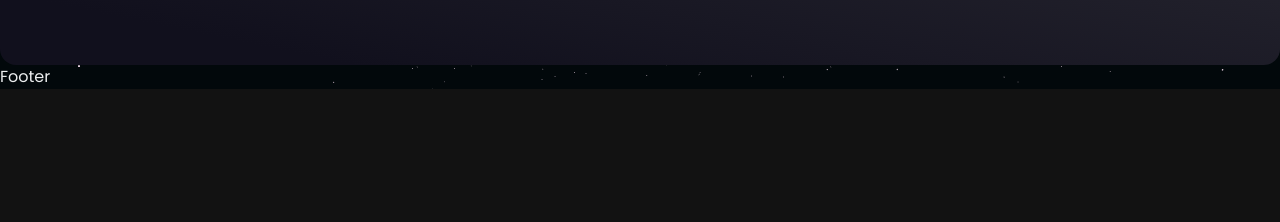
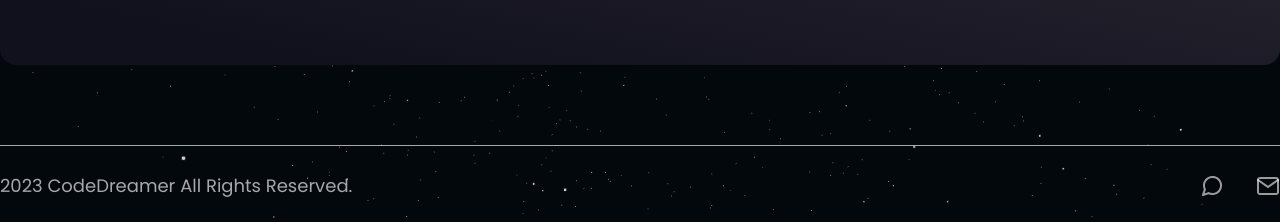
Before and after one commit to Yu19980809/codedreamer-portfolio, a React (Vite) app: page / in a window 1280 px wide. Shown: the part 607-829 px from the top of the page. Before the commit the page ends 800 px from the top, so only its background shows below. Built offline with nearby package versions, Linux system fonts and the light colour scheme.

Commit message:
finished footer section

```diff
--- a/src/App.jsx
+++ b/src/App.jsx
@@ -1,7 +1,7 @@
 import { Navbar, Hero, Services, Works, About, Contact, Footer, StarsCanvas } from './components';
 
 const App = () => (
-  <div className="relative z-0 bg-black-900 text-white">
+  <div className="relative z-0 min-h-[100vh] bg-black-900 text-white">
     <div className="container mx-auto">
       <Navbar />
       <Hero />
--- a/src/assets/index.js
+++ b/src/assets/index.js
@@ -2,10 +2,14 @@ import logo from './logo.png';
 import address from './address.png';
 import phone from './phone.png';
 import mail from './mail.png';
+import chat from './chat.png';
+import email from './email.png';
 
 export {
   logo,
   address,
   phone,
-  mail
+  mail,
+  chat,
+  email
 };
--- a/src/components/Footer.jsx
+++ b/src/components/Footer.jsx
@@ -1,9 +1,23 @@
-import React from 'react'
+import { socialMedia } from '../constants';
 
-const Footer = () => {
-  return (
-    <div>Footer</div>
-  )
-}
+const Footer = () => (
+  <footer className="flex justify-between items-center w-full h-[80px] mt-[80px] border-t border-t-dimWhite">
+    <p className="text-dimWhite text-[18px]">2023 CodeDreamer All Rights Reserved.</p>
 
-export default Footer
+    <div className="flex gap-8">
+      { socialMedia.map( media => (
+        <a
+          key={ media.id }
+          href={ media.link }
+          rel="noreferrer"
+          target="_blank"
+          className="w-[24px] h-[24px]"
+        >
+          <img src={ media.icon } alt={ media.name } className="w-full h-full object-contain" />
+        </a>
+      ) ) }
+    </div>
+  </footer>
+);
+
+export default Footer;
--- a/src/constants/index.js
+++ b/src/constants/index.js
@@ -1,4 +1,4 @@
-import { address, phone, mail } from '../assets';
+import { address, phone, mail, chat, email } from '../assets';
 
 const contactInfo = [
   { icon: address, name: 'Address', value: "Jing'an Shanghai" },
@@ -6,6 +6,12 @@ const contactInfo = [
   { icon: mail, name: 'email', value: 'codedreamer@gmail.com' }
 ];
 
+const socialMedia = [
+  { id: 'social-media-1', name: 'chat', icon: chat, link: 'javascript:;' },
+  { id: 'social-media-2', name: 'email', icon: email, link: 'javascript:;' }
+];
+
 export {
-  contactInfo
+  contactInfo,
+  socialMedia
 };
```
Also changed, not shown: src/assets/chat.png (added), src/assets/email.png (added).
